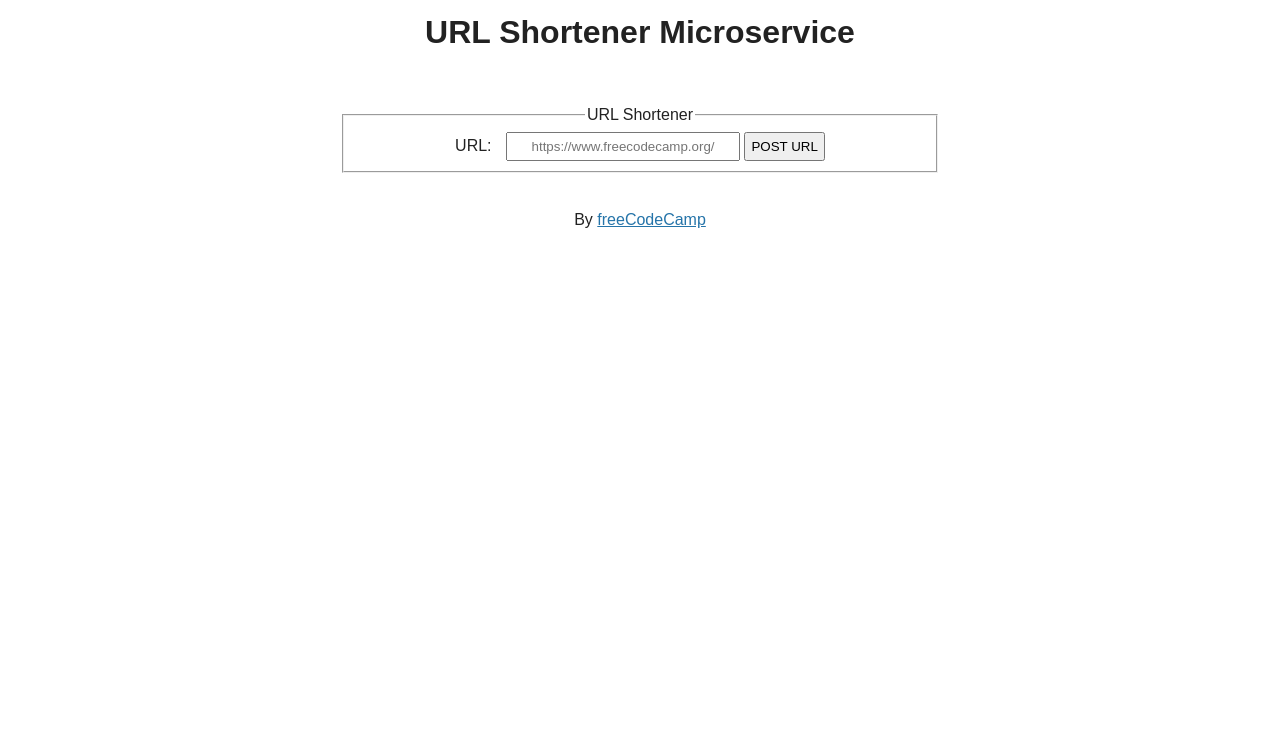
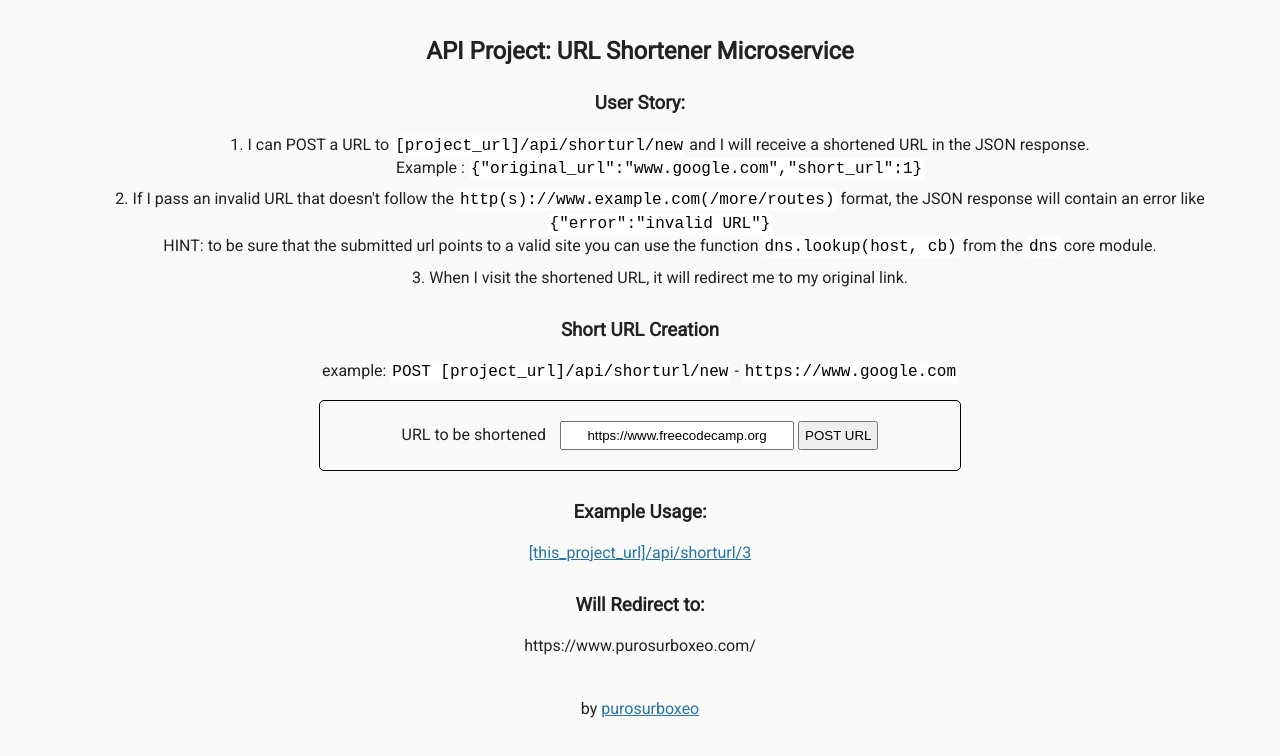
Before and after one commit to PSClearn01/PSC_urlshortner, a website: page views/index.html in a window 1280 px wide. Drawn offline with Linux system fonts and the light colour scheme.

Commit message:
commit v3

```diff
--- a/public/style.css
+++ b/public/style.css
@@ -1,13 +1,15 @@
+/****** Main Styling ******/
+
 body {
-  font-family: Arial, sans-serif;
+	font-family: 'Roboto', sans-serif;
 	font-size: 16px;
 	color: #222;
-  background-color: #fff;
+	background-color: #FaFaFa;
 	text-align: center;
 	line-height: 1.4em;
 }
 
-main {
+.container {
 	padding: 0;
 	margin-top: 40px;
 }
@@ -16,17 +18,43 @@ h3 {
   margin-top: 30px;
 }
 
+.footer {
+	margin-top: 40px;
+}
 
+.user-stories {
+  position: relative;
+  text-align: justify;
+  max-width: 700px;
+  margin: 15px auto;
+}
+code {
+  font-family: monospace;
+  padding: 2px;
+  color: black;
+  background-color: #fff;
+}
+ol {
+	list-style-position: inside;
+}
+ul {
+	list-style-type: none;
+}
 
+li {
+  margin-bottom: 0.5em;
+}
 .user-stories li {
   margin-bottom: 1em;
 }
 
 a {
-  color: #2574a9;
+	color: #2574A9;
 }
 
 form {
+  border: solid 1px black;
+  border-radius: 5px;
   margin: 10px auto;
   padding: 20px;
   max-width: 600px;
@@ -40,7 +68,7 @@ input {
   padding: 5px;
 }
 
-input[type='text'] {
+input[type=text] {
   width: 220px;
   text-align: center;
 }
--- a/views/index.html
+++ b/views/index.html
@@ -1,32 +1,48 @@
 <!DOCTYPE html>
 
 <html>
-  <head>
-    <title>URL Shortener Microservice | freeCodeCamp.org</title>
-    <link
-      rel="icon"
-      type="image/png"
-      href="https://cdn.freecodecamp.org/universal/favicons/favicon-16x16.png"
-    />
-    <link href="/public/style.css" rel="stylesheet" type="text/css" />
-  </head>
 
-  <body>
-    <h1>URL Shortener Microservice</h1>
-    <main>
-      <section>
-        <form action="api/shorturl" method="POST">
-          <fieldset>
-            <legend>URL Shortener</legend>
-            <label for="url_input">URL:</label>
-            <input id="url_input" type="text" name="url" placeholder="https://www.freecodecamp.org/" />
-            <input type="submit" value="POST URL" />
-          </fieldset>
+   <head>
+      <title>URL Shortener</title>
+      <link rel="shortcut icon" href="https://cdn.hyperdev.com/us-east-1%3A52a203ff-088b-420f-81be-45bf559d01b1%2Ffavicon.ico" type="image/x-icon"/>
+      <link href="https://fonts.googleapis.com/css?family=Roboto" rel="stylesheet" type="text/css">
+      <link href="/public/style.css" rel="stylesheet" type="text/css">
+   </head>
+
+   <body>
+      <div class="container">
+        <h2>API Project: URL Shortener Microservice</h2>
+        <h3>User Story: </h3>
+        <ol>
+          <li>I can POST a URL to <code>[project_url]/api/shorturl/new</code> and I will receive a shortened URL in the JSON response.<br>Example : <code>{"original_url":"www.google.com","short_url":1}</code></li>
+          <li>If I pass an invalid URL that doesn't follow the <code>http(s)://www.example.com(/more/routes)</code> format, the JSON response will contain an error like <code>{"error":"invalid URL"}</code><br>
+          HINT: to be sure that the submitted url points to a valid site you can use the function <code>dns.lookup(host, cb)</code> from the <code>dns</code> core module.</li>
+          <li>When I visit the shortened URL, it will redirect me to my original link.</li>
+        </ol>
+
+        <h3>Short URL Creation </h3>
+        <p>
+          example: <code>POST [project_url]/api/shorturl/new</code> - <code>https://www.google.com</code>
+        </p>
+        <form action="api/shorturl/new" method="POST">
+          <label for="url_input">URL to be shortened</label>
+          <input id="url_input" type="text" name="url" value="https://www.freecodecamp.org">
+          <input type="submit" value="POST URL">
         </form>
-      </section>
-    </main>
-    <footer>
-      <p>By <a href="https://www.freecodecamp.org/">freeCodeCamp</a></p>
-    </footer>
-  </body>
+        <h3>Example Usage:</h3>
+        <a href="https://thread-paper.glitch.me/api/shorturl/3">
+          [this_project_url]/api/shorturl/3
+        </a>
+
+        <h3>Will Redirect to:</h3>
+        <p>https://www.purosurboxeo.com/</p>
+      </div>
+      <div class="footer">
+        <p>
+          by <a href="https://www.purosurboxeo.com">purosurboxeo</a>
+        </p>
+      </div>
+   </body>
+
+
 </html>
```
Also changed, not shown: index.js (deleted, +0 -24 lines), package.json (+20 -7 lines), server.js (added, +91 -0 lines). Lines whose indentation alone changed are shown as unchanged.
